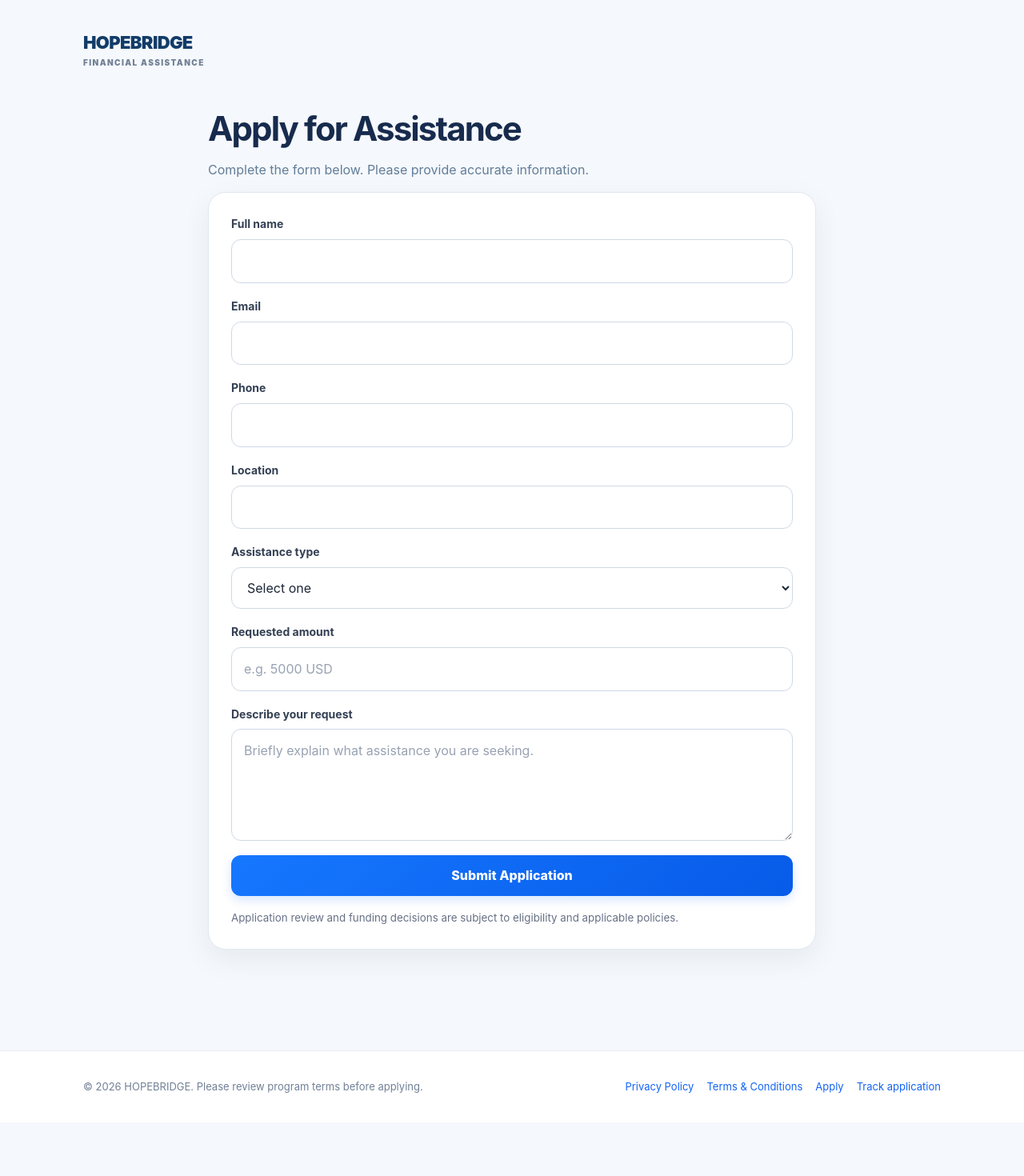
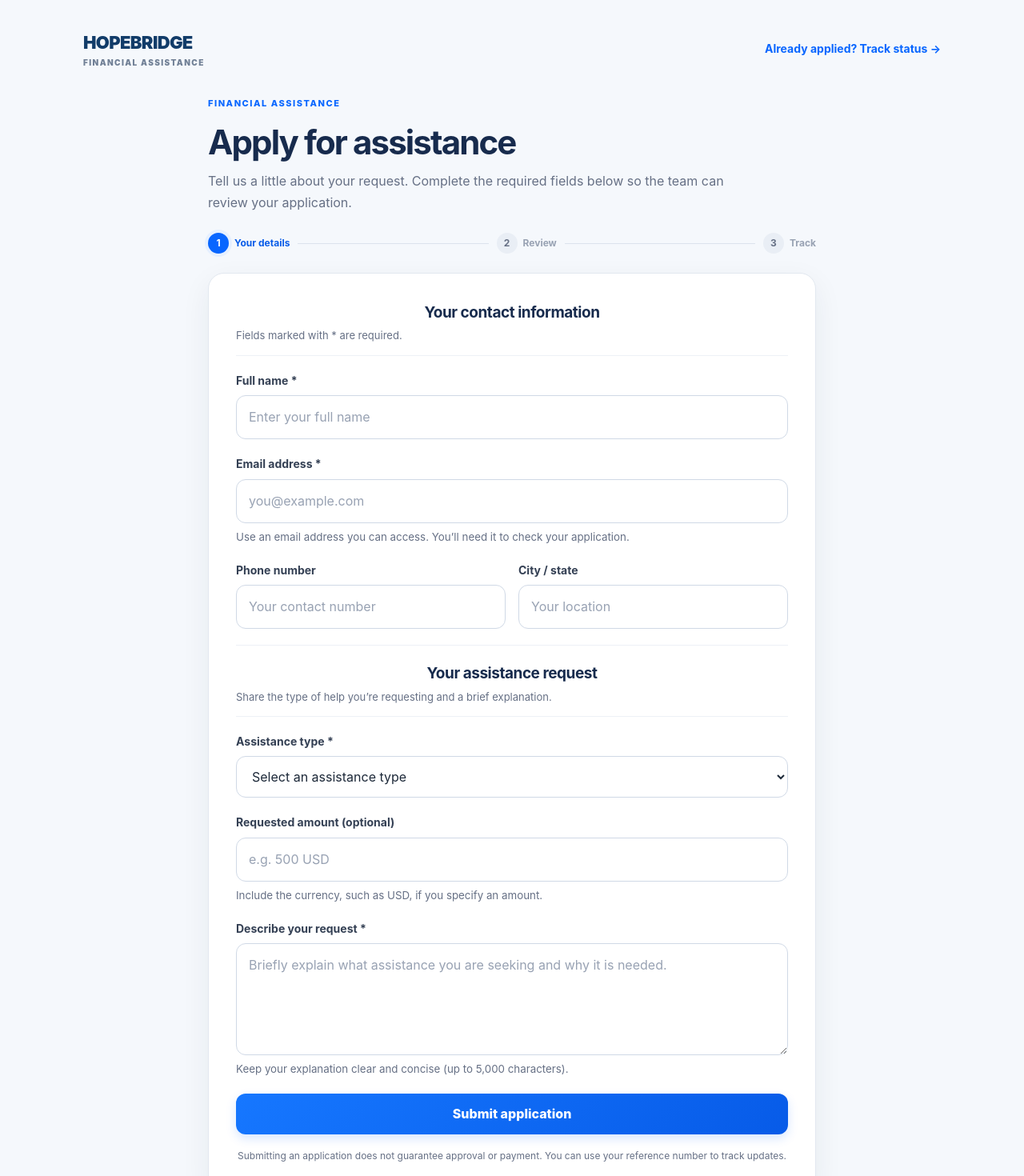
Before and after one commit to agentsarahmitchell56-code/USHopeBridge, a Next.js app: page /apply in a window 1280 px wide. Shown: the part 40-1510 px from the top of the page at 80% size. Before the commit the page ends 1443 px from the top, so only its background shows below. Built offline with nearby package versions, Linux system fonts and the light colour scheme; no server answers.

Commit message:
Improve application form UX and submission handling

```diff
--- a/app/apply/page.tsx
+++ b/app/apply/page.tsx
@@ -11,65 +11,61 @@ export default function Apply() {
 
   async function submit(e: React.FormEvent<HTMLFormElement>) {
     e.preventDefault();
-
+    if (loading) return;
     setLoading(true);
     setError("");
 
-    const data = new FormData(e.currentTarget);
+    const form = e.currentTarget;
+    const data = new FormData(form);
+    const reference = "HB-" + crypto.randomUUID().replace(/-/g, "").slice(0, 8).toUpperCase();
 
-    const reference =
-      "HB-" +
-      Math.random().toString(36).slice(2, 10).toUpperCase();
+    try {
+      const { error: insertError } = await supabase.from("applications").insert({
+        reference_number: reference,
+        full_name: String(data.get("full_name") || "").trim(),
+        email: String(data.get("email") || "").trim().toLowerCase(),
+        phone: String(data.get("phone") || "").trim(),
+        location: String(data.get("location") || "").trim(),
+        assistance_type: String(data.get("assistance_type") || ""),
+        requested_amount: String(data.get("requested_amount") || "").trim(),
+        details: String(data.get("details") || "").trim(),
+      });
 
-    const { error } = await supabase.from("applications").insert({
-      reference_number: reference,
-      full_name: String(data.get("full_name")),
-      email: String(data.get("email")),
-      phone: String(data.get("phone") || ""),
-      location: String(data.get("location") || ""),
-      assistance_type: String(data.get("assistance_type")),
-      requested_amount: String(data.get("requested_amount") || ""),
-      details: String(data.get("details")),
-    });
-
-    if (error) {
-      setError(error.message);
-    } else {
-      setRef(reference);
+      if (insertError) {
+        console.error("Application submission failed:", insertError);
+        setError("We couldn't submit your application right now. Please check your entries and try again.");
+      } else {
+        setRef(reference);
+        form.reset();
+      }
+    } catch (submitError) {
+      console.error("Application submission failed:", submitError);
+      setError("A connection issue prevented submission. Please try again.");
+    } finally {
+      setLoading(false);
     }
-
-    setLoading(false);
   }
 
   if (ref) {
     return (
       <main className="section">
         <div className="container">
-          <div className="card form-wrap">
-            <div className="notice">
-              <h2>Application received</h2>
-
-              <p>
-                Your reference number is <b>{ref}</b>.
-              </p>
-
-              <p>
-                Keep this number for future communication with HOPEBRIDGE.
-              </p>
+          <Link href="/" className="brand">HOPEBRIDGE<span>FINANCIAL ASSISTANCE</span></Link>
+          <div className="card form-wrap application-success">
+            <div className="success-mark" aria-hidden="true">✓</div>
+            <p className="eyebrow">SUBMISSION COMPLETE</p>
+            <h1>Application received</h1>
+            <p className="success-copy">Thank you. Your request has been submitted for review.</p>
+            <div className="reference-card">
+              <span>Your application reference</span>
+              <strong>{ref}</strong>
+              <button type="button" className="btn secondary" onClick={() => void navigator.clipboard?.writeText(ref)}>Copy reference</button>
             </div>
-
+            <p className="helper-copy">Keep this reference number. You’ll need it and the email address used on your application to check your status.</p>
             <div className="actions">
-              <Link className="btn primary" href="/chat">
-                Chat with an Agent
-              </Link>
-
-              <Link className="btn secondary" href="/status">
-                Track Application
-              </Link>
-
-              <Link className="btn secondary" href="/">
-                Return Home
-              </Link>
+              <Link className="btn primary" href="/status">Track application</Link>
+              <Link className="btn secondary" href="/chat">Contact support</Link>
+              <Link className="btn secondary" href="/">Return to chat</Link>
             </div>
           </div>
         </div>
@@ -80,44 +76,56 @@ export default function Apply() {
   return (
     <main className="section">
       <div className="container">
-        <Link href="/" className="brand">
-          HOPEBRIDGE
-          <span>FINANCIAL ASSISTANCE</span>
-        </Link>
+        <div className="page-brand-row">
+          <Link href="/" className="brand">HOPEBRIDGE<span>FINANCIAL ASSISTANCE</span></Link>
+          <Link href="/status" className="text-link">Already applied? Track status →</Link>
+        </div>
+        <div className="form-wrap application-form-wrap">
+          <p className="eyebrow">FINANCIAL ASSISTANCE</p>
+          <h1>Apply for assistance</h1>
+          <p className="page-lead">Tell us a little about your request. Complete the required fields below so the team can review your application.</p>
 
-        <div className="form-wrap">
-          <h1>Apply for Assistance</h1>
+          <div className="form-progress" aria-label="Application process">
+            <span className="progress-step progress-step-active"><span>1</span>Your details</span>
+            <span className="progress-line" />
+            <span className="progress-step"><span>2</span>Review</span>
+            <span className="progress-line" />
+            <span className="progress-step"><span>3</span>Track</span>
+          </div>
 
-          <p style={{ color: "#627d98" }}>
-            Complete the form below. Please provide accurate information.
-          </p>
-
-          <form className="card form" onSubmit={submit}>
+          <form className="card form application-form" onSubmit={submit}>
+            <div className="form-section-heading">
+              <h2>Your contact information</h2>
+              <p>Fields marked with * are required.</p>
+            </div>
             <div className="field">
-              <label>Full name</label>
-              <input name="full_name" required />
+              <label htmlFor="full_name">Full name *</label>
+              <input id="full_name" name="full_name" placeholder="Enter your full name" autoComplete="name" minLength={2} maxLength={120} required />
+            </div>
+            <div className="field">
+              <label htmlFor="email">Email address *</label>
+              <input id="email" name="email" type="email" placeholder="you@example.com" autoComplete="email" maxLength={254} required />
+              <small>Use an email address you can access. You’ll need it to check your application.</small>
+            </div>
+            <div className="form-two-columns">
+              <div className="field">
+                <label htmlFor="phone">Phone number</label>
+                <input id="phone" name="phone" type="tel" placeholder="Your contact number" autoComplete="tel" maxLength={40} />
+              </div>
+              <div className="field">
+                <label htmlFor="location">City / state</label>
+                <input id="location" name="location" placeholder="Your location" autoComplete="address-level2" maxLength={120} />
+              </div>
             </div>
 
+            <div className="form-section-heading form-section-divider">
+              <h2>Your assistance request</h2>
+              <p>Share the type of help you’re requesting and a brief explanation.</p>
+            </div>
             <div className="field">
-              <label>Email</label>
-              <input name="email" type="email" required />
-            </div>
-
-            <div className="field">
-              <label>Phone</label>
-              <input name="phone" />
-            </div>
-
-            <div className="field">
-              <label>Location</label>
-              <input name="location" />
-            </div>
-
-            <div className="field">
-              <label>Assistance type</label>
-
-              <select name="assistance_type" required>
-                <option value="">Select one</option>
+              <label htmlFor="assistance_type">Assistance type *</label>
+              <select id="assistance_type" name="assistance_type" required defaultValue="">
+                <option value="" disabled>Select an assistance type</option>
                 <option>Emergency assistance</option>
                 <option>Medical assistance</option>
                 <option>Housing assistance</option>
@@ -125,41 +133,27 @@ export default function Apply() {
                 <option>Other</option>
               </select>
             </div>
-
             <div className="field">
-              <label>Requested amount</label>
-
-              <input
-                name="requested_amount"
-                placeholder="e.g. 5000 USD"
-              />
+              <label htmlFor="requested_amount">Requested amount (optional)</label>
+              <input id="requested_amount" name="requested_amount" placeholder="e.g. 500 USD" maxLength={80} />
+              <small>Include the currency, such as USD, if you specify an amount.</small>
+            </div>
+            <div className="field">
+              <label htmlFor="details">Describe your request *</label>
+              <textarea id="details" name="details" required minLength={10} maxLength={5000} placeholder="Briefly explain what assistance you are seeking and why it is needed." />
+              <small>Keep your explanation clear and concise (up to 5,000 characters).</small>
             </div>
 
-            <div className="field">
-              <label>Describe your request</label>
-
-              <textarea
-                name="details"
-                required
-                placeholder="Briefly explain what assistance you are seeking."
-              />
-            </div>
-
-            {error && (
-              <div style={{ color: "#b42318" }}>
-                {error}
-              </div>
-            )}
-
-            <button className="btn primary" disabled={loading}>
-              {loading ? "Submitting..." : "Submit Application"}
+            {error && <div role="alert" className="form-error"><strong>Submission unsuccessful.</strong><span>{error}</span></div>}
+            <button className="btn primary application-submit" type="submit" disabled={loading}>
+              {loading ? <><span className="button-spinner" aria-hidden="true" /> Submitting application…</> : "Submit application"}
             </button>
-
-            <small>
-              Application review and funding decisions are subject to
-              eligibility and applicable policies.
-            </small>
+            <p className="form-footnote">Submitting an application does not guarantee approval or payment. You can use your reference number to track updates.</p>
           </form>
+          <div className="form-help-card">
+            <div className="form-help-icon" aria-hidden="true">?</div>
+            <div><strong>Need help with the form?</strong><p>Contact the support team if you have a question about submitting your request.</p><Link href="/chat" className="text-link">Open support chat →</Link></div>
+          </div>
         </div>
       </div>
     </main>
```
